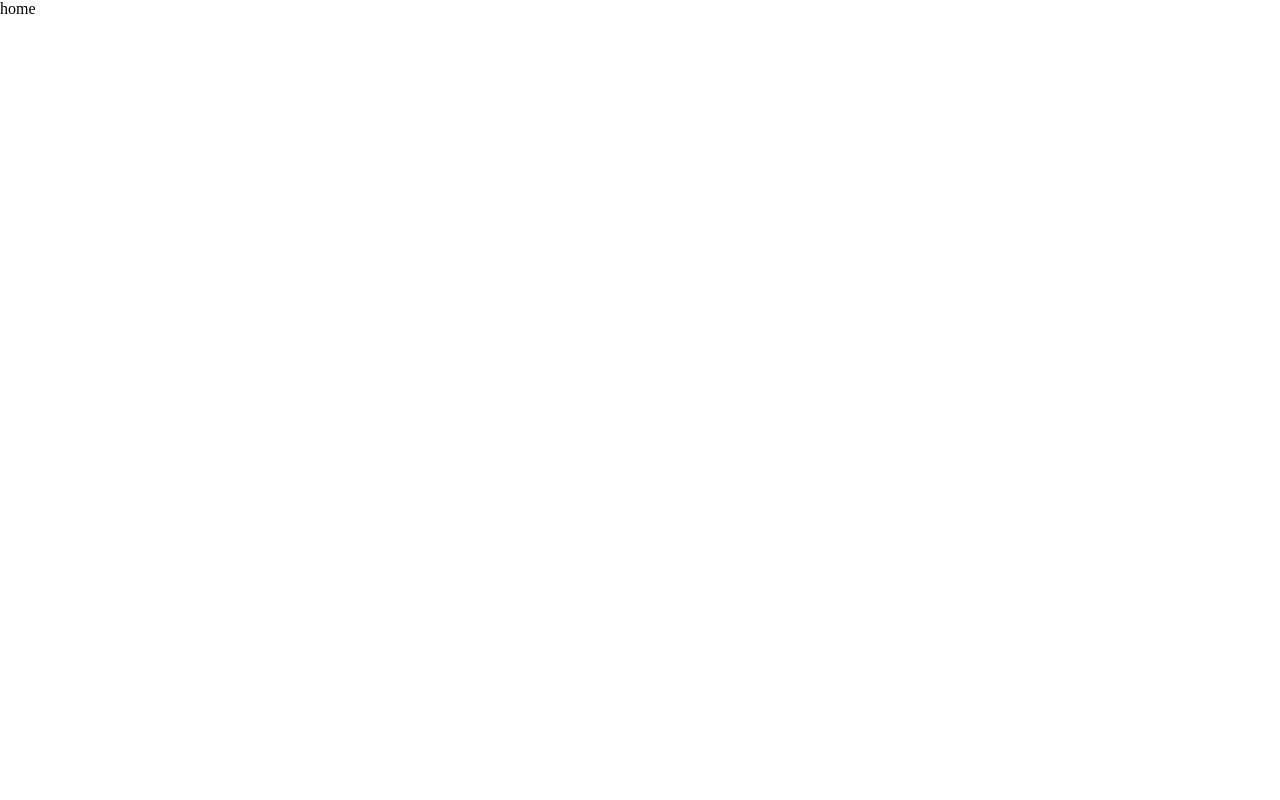
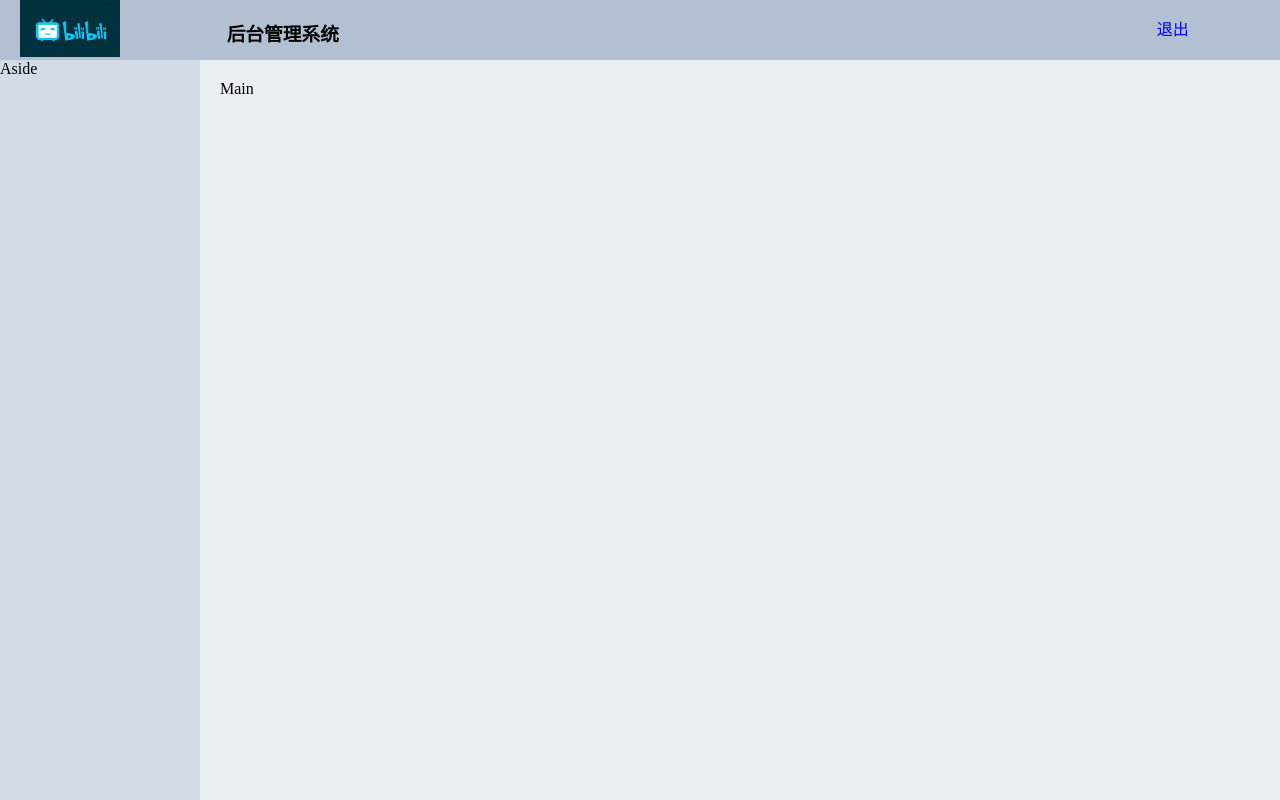
Before and after one commit to flowerburied/vue-element, a Vue app: page / in a window 1280 px wide. Built offline with nearby package versions, Linux system fonts and the light colour scheme.

Commit message:
头部样式调整

```diff
--- a/src/components/home/home.vue
+++ b/src/components/home/home.vue
@@ -1,25 +1,66 @@
 <template>
-  <div>
-    home
-  </div>
+
+  <el-container class="container">
+    <el-header class="header">
+      <el-col>
+        <el-col :span="4">
+          <div class="grid-content bg-purple">
+            <img class="imgStyle" src="../../assets/timg.jpg" alt="无法显示图片">
+          </div>
+        </el-col>
+        <el-col :span="18" class="middle">
+          <h3>后台管理系统</h3>
+        </el-col>
+        <el-col :span="2">
+          <div class="grid-content bg-purple">
+            <a href="#" class="loginOut">退出</a>
+          </div>
+        </el-col>
+      </el-col>
+    </el-header>
+    <el-container>
+      <el-aside class="aside" width="200px">Aside</el-aside>
+      <el-main class="main">Main</el-main>
+    </el-container>
+  </el-container>
+
 </template>
 
 <script>
+export default {
+  data() {
+    return {};
+  },
 
-  export default {
-    data () {
-      return {
+  mounted() {},
 
-      };
-    },
-
-    mounted() {},
-
-    methods: {},
-
-  }
-
+  methods: {}
+};
 </script>
-<style lang='' scoped>
-
+<style  scoped>
+/* 头部布局 */
+.imgStyle{
+  width: 100px;
+}
+.middle{
+align-items: center;
+}
+.loginOut{
+ line-height: 60px;
+  text-decoration: none;
+}
+/* 大体布局 */
+.container {
+  height: 100%;
+}
+.header {
+  background-color: #b3c0d1;
+}
+.aside {
+  background-color: #d3dce6;
+}
+.main {
+  height: 100%;
+  background-color: #e9eef3;
+}
 </style>
--- a/src/components/login/login.vue
+++ b/src/components/login/login.vue
@@ -49,6 +49,7 @@
       const res=await this.api.user.login(option)
         console.log(res);
         if (res.code == 1) {
+          localStorage.setItem('token',res.data)
           this.$router.push({ name: "home" });
           this.$message({
             message: "登录成功",
```
Also changed, not shown: src/assets/timg.jpg (added).
